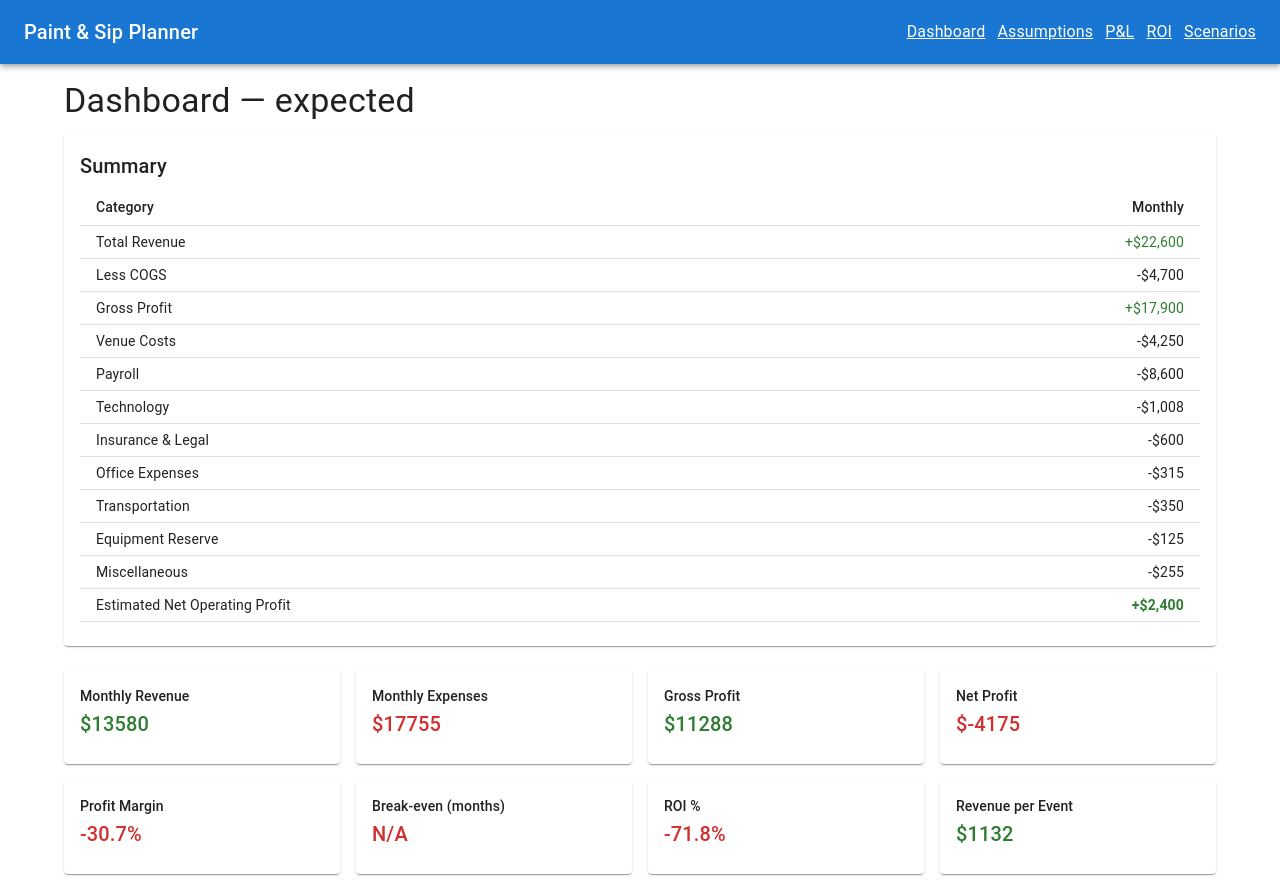
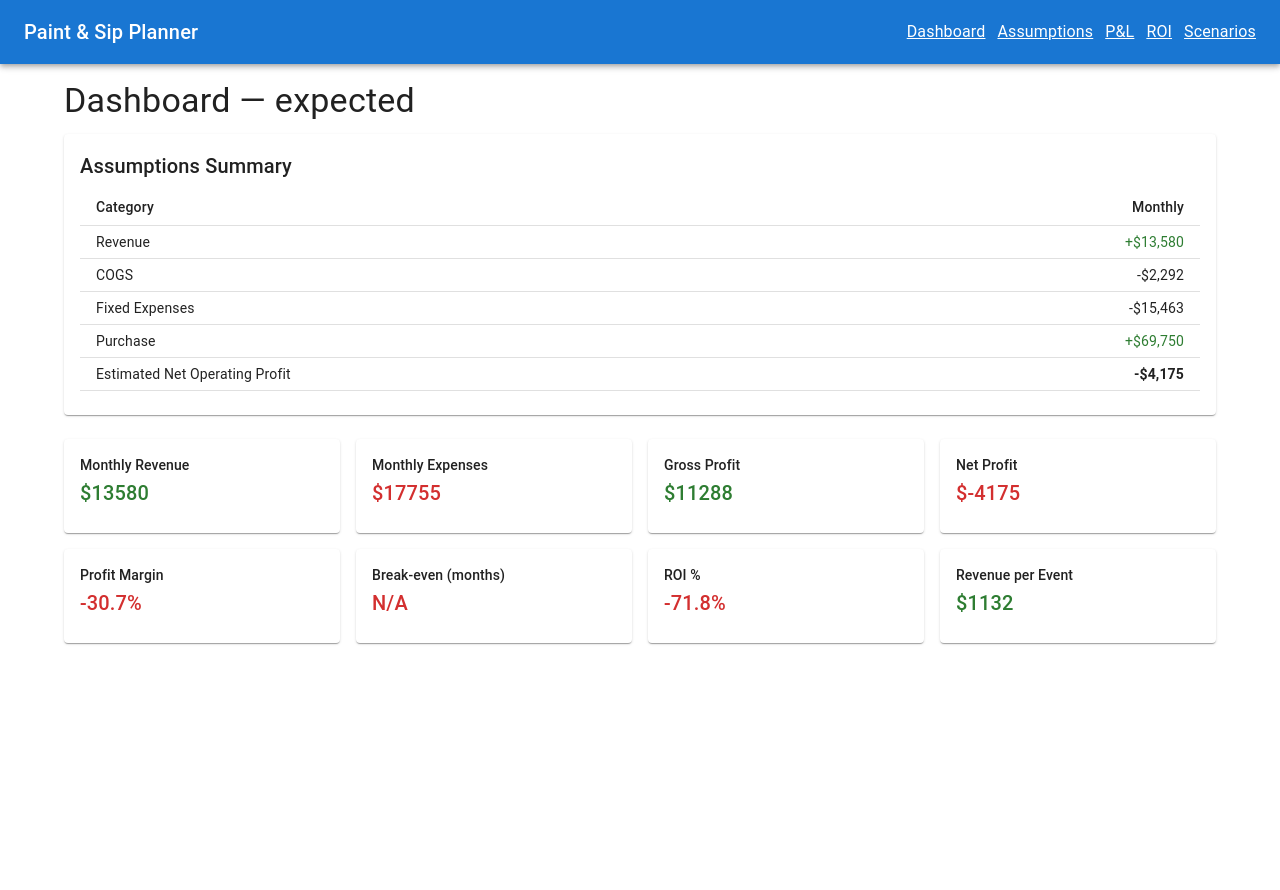
Before and after one commit to vpremk/PaintSip, a React (Vite) app: page / in a window 1280 px wide. After the commit the page ends 800 px from the top, so only its background shows below. Built offline with nearby package versions, Linux system fonts and the light colour scheme.

Commit message:
Dashboard updated

```diff
--- a/src/pages/Dashboard.tsx
+++ b/src/pages/Dashboard.tsx
@@ -1,7 +1,7 @@
 import React from 'react'
 import { Card, CardContent, Grid, Typography, Table, TableHead, TableRow, TableCell, TableBody } from '@mui/material'
 import { useStore } from '../store/useStore'
-import { totalRevenue, monthlyCOGS, grossProfit, operatingExpenses, netProfit, breakEvenMonths, roiPercent } from '../utils/calculations'
+import { totalRevenue, monthlyCOGS, grossProfit, operatingExpenses, netProfit, breakEvenMonths, roiPercent, totalInvestment } from '../utils/calculations'
 
 function KPI({label, value, green=true}:{label:string,value:string|number,green?:boolean}){
   return (
@@ -29,32 +29,25 @@ export default function Dashboard(){
   const np = netProfit(assumptions)
   const be = breakEvenMonths(assumptions)
   const roi = roiPercent(assumptions)
+  const investment = totalInvestment(assumptions)
   const eventsPM = assumptions.revenue.eventsPerWeek * assumptions.revenue.weeksPerMonth
   const revenuePerEvent = revenue / Math.max(1, eventsPM)
 
   const summaryRows = [
-    { label: 'Total Revenue', value: 22600 },
-    { label: 'Less COGS', value: -4700 },
-    { label: 'Gross Profit', value: 17900 },
-    { label: 'Venue Costs', value: -4250 },
-    { label: 'Payroll', value: -8600 },
-    { label: 'Technology', value: -1008 },
-    { label: 'Insurance & Legal', value: -600 },
-    { label: 'Office Expenses', value: -315 },
-    { label: 'Transportation', value: -350 },
-    { label: 'Equipment Reserve', value: -125 },
-    { label: 'Miscellaneous', value: -255 },
-    { label: 'Estimated Net Operating Profit', value: 2400 },
+    { label: 'Revenue', value: revenue },
+    { label: 'COGS', value: -cogs },
+    { label: 'Fixed Expenses', value: -opex },
+    { label: 'Purchase', value: investment },
+    { label: 'Estimated Net Operating Profit', value: np },
   ]
 
   return (
     <div>
       <Typography variant="h4" gutterBottom>Dashboard — {active}</Typography>
 
-      {/* Assumptions Summary */}
       <Card sx={{mb:3}}>
         <CardContent>
-          <Typography variant="h6" gutterBottom>Summary</Typography>
+          <Typography variant="h6" gutterBottom>Assumptions Summary</Typography>
           <Table size="small">
             <TableHead>
               <TableRow>
@@ -76,7 +69,6 @@ export default function Dashboard(){
         </CardContent>
       </Card>
 
-      {/* KPIs */}
       <Grid container spacing={2}>  <Grid item xs={12} sm={6} md={3}><KPI label="Monthly Revenue" value={`$${revenue.toFixed(0)}`} green={revenue>0} /></Grid>
         <Grid item xs={12} sm={6} md={3}><KPI label="Monthly Expenses" value={`$${(cogs+opex).toFixed(0)}`} green={(cogs+opex)<=revenue} /></Grid>
         <Grid item xs={12} sm={6} md={3}><KPI label="Gross Profit" value={`$${gp.toFixed(0)}`} green={gp>0} /></Grid>
```
